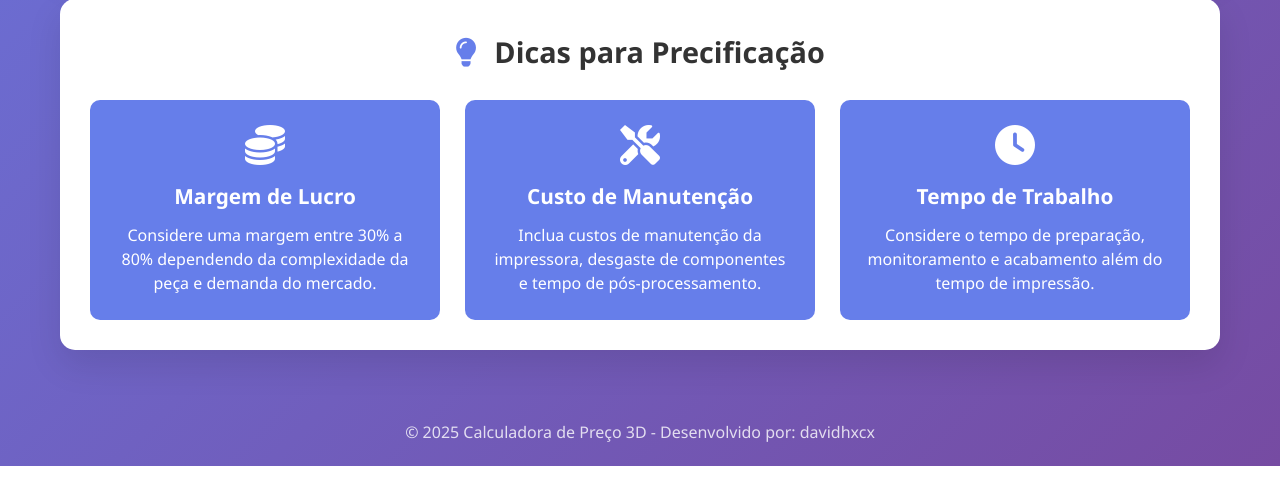
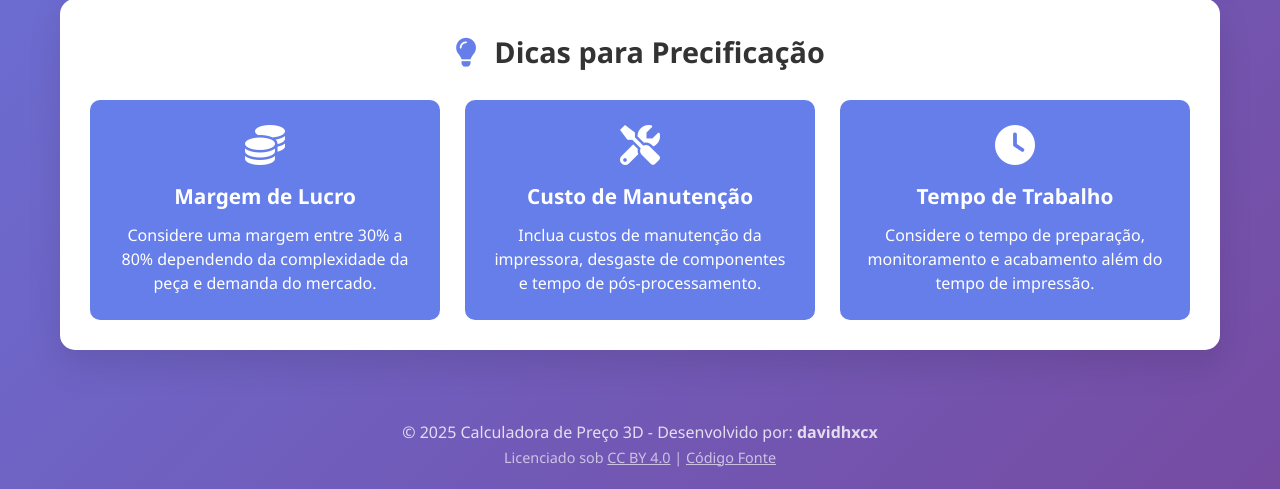
Before and after one commit to davidhxcx/calculadora-preco-3d, a PHP site: page / in a window 1280 px wide. Shown: the part 970-1459 px from the top of the page. Before the commit the page ends 1436 px from the top, so only its background shows below. Run offline with PHP 8.4, Linux system fonts and the light colour scheme.

Commit message:
Adicionar licença CC BY 4.0 com atribuição obrigatória
- Criado arquivo LICENSE com Creative Commons Attribution 4.0
- Atualizado README com informações detalhadas da licença
- Adicionados créditos no cabeçalho e rodapé da aplicação
- Licença garante que davidhxcx receba os devidos créditos

```diff
--- a/index.php
+++ b/index.php
@@ -1,4 +1,11 @@
 <!DOCTYPE html>
+<!--
+Calculadora de Preço para Impressão 3D
+Desenvolvido por: davidhxcx
+Versão: 1.0 (2025)
+Licença: CC BY 4.0 - Atribuição obrigatória
+Fonte: https://github.com/davidhxcx/calculadora-preco-3d
+-->
 <html lang="pt-br">
 <head>
     <meta charset="UTF-8">
@@ -236,7 +243,11 @@
     </div>
 
     <footer>
-        <p>&copy; 2025 Calculadora de Preço 3D - Desenvolvido por: davidhxcx</p>
+        <p>&copy; 2025 Calculadora de Preço 3D - Desenvolvido por: <strong>davidhxcx</strong></p>
+        <p style="font-size: 0.9em; opacity: 0.8;">
+            Licenciado sob <a href="LICENSE" target="_blank" style="color: inherit;">CC BY 4.0</a> |
+            <a href="https://github.com/davidhxcx/calculadora-preco-3d" target="_blank" style="color: inherit;">Código Fonte</a>
+        </p>
     </footer>
 
     <script src="assets/js/script.js"></script>
```
Also changed, not shown: README.md, 1 other file.
